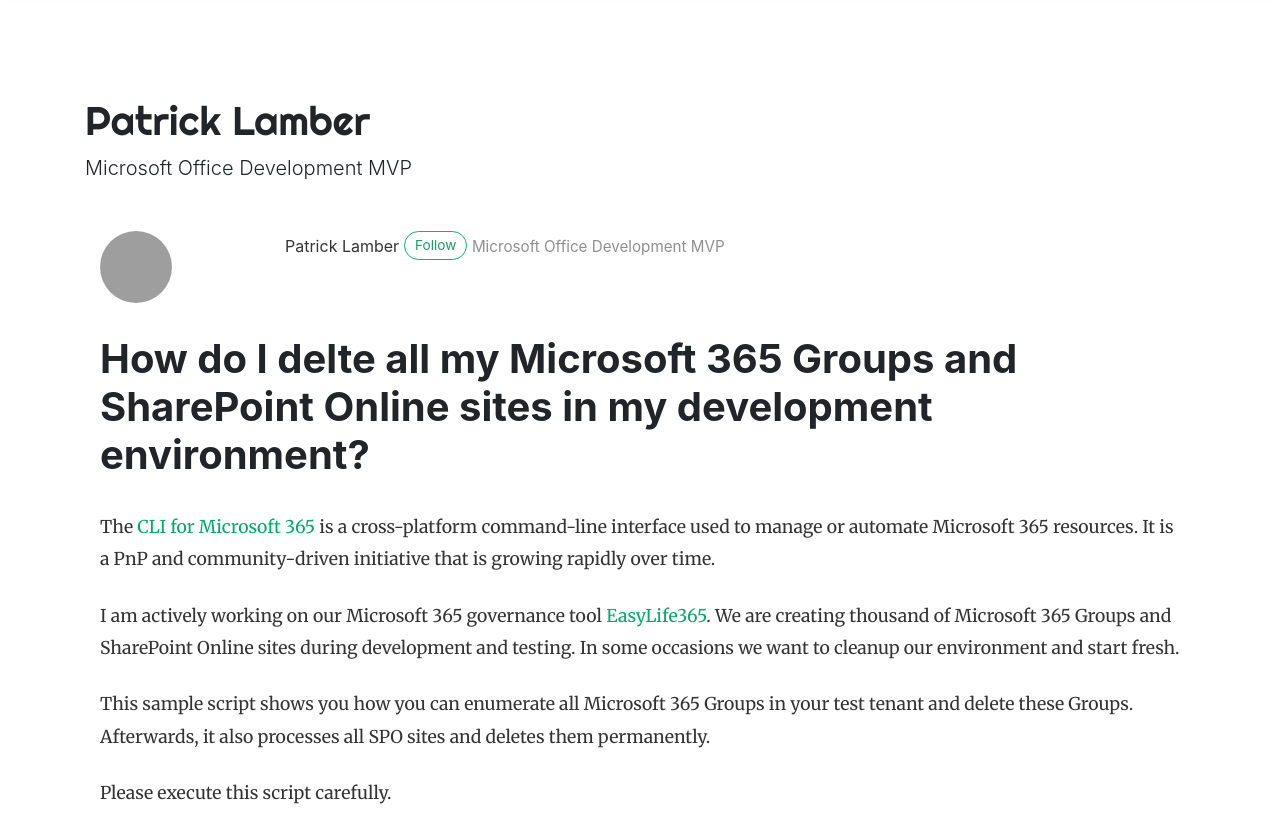
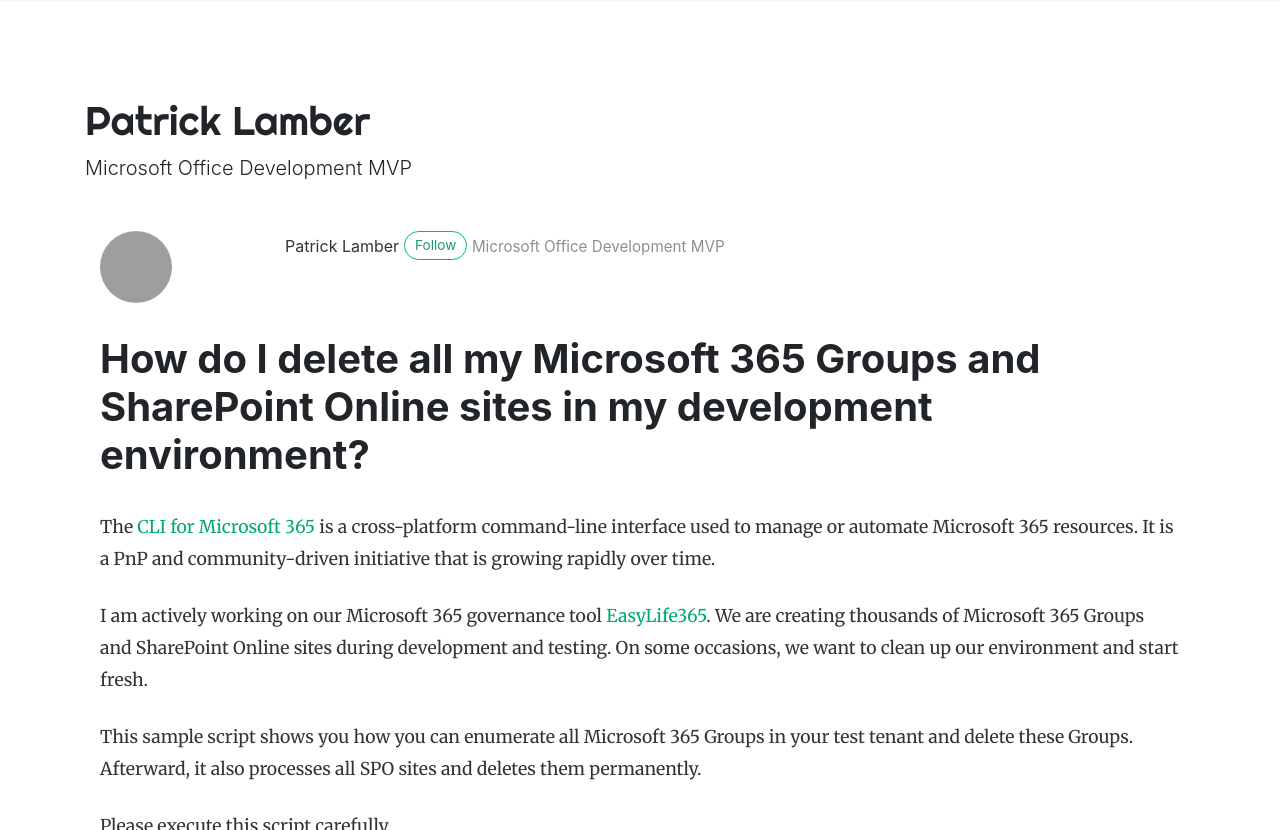
Before and after one commit to plamber/plamber.github.io, a Jekyll site: the page built from _posts/2021-07-13-Delete-All-SPO-Sites-And-M365-Groups.md, in a window 1280 px wide and 900 px high, cut to the strip 0-830 px from the top of the window. Built offline with Jekyll 4.4.1, drawn with Linux system fonts in a browser that asks for light colours; nearby versions of some CDN libraries; comment, search, counter and statistics services are not loaded; grey boxes are pictures that could not be loaded.

Commit message:
fixed typos

```diff
--- a/_posts/2021-07-13-Delete-All-SPO-Sites-And-M365-Groups.md
+++ b/_posts/2021-07-13-Delete-All-SPO-Sites-And-M365-Groups.md
@@ -1,6 +1,6 @@
 ---
 layout: post
-title:  "How do I delte all my Microsoft 365 Groups and SharePoint Online sites in my development environment?"
+title:  "How do I delete all my Microsoft 365 Groups and SharePoint Online sites in my development environment?"
 author: plamber
 categories: [ Development, PowerShell, SharePoint, Groups]
 tags: [SharePoint, Office 365, Microsoft 365]
@@ -8,9 +8,9 @@ featured: false
 ---
 The [CLI for Microsoft 365](https://github.com/pnp/cli-microsoft365) is a cross-platform command-line interface used to manage or automate Microsoft 365 resources. It is a PnP and community-driven initiative that is growing rapidly over time.
 
-I am actively working on our Microsoft 365 governance tool [EasyLife365](https://www.easylife365.cloud). We are creating thousand of Microsoft 365 Groups and SharePoint Online sites during development and testing. In some occasions we want to cleanup our environment and start fresh.
+I am actively working on our Microsoft 365 governance tool [EasyLife365](https://www.easylife365.cloud). We are creating thousands of Microsoft 365 Groups and SharePoint Online sites during development and testing. On some occasions, we want to clean up our environment and start fresh.
 
-This sample script shows you how you can enumerate all Microsoft 365 Groups in your test tenant and delete these Groups. Afterwards, it also processes all SPO sites and deletes them permanently.
+This sample script shows you how you can enumerate all Microsoft 365 Groups in your test tenant and delete these Groups. Afterward, it also processes all SPO sites and deletes them permanently.
 
 Please execute this script carefully.
 
```
